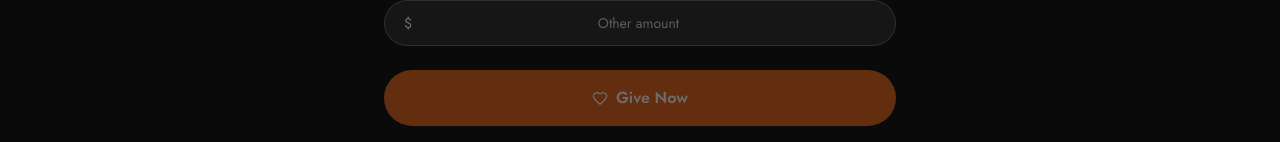
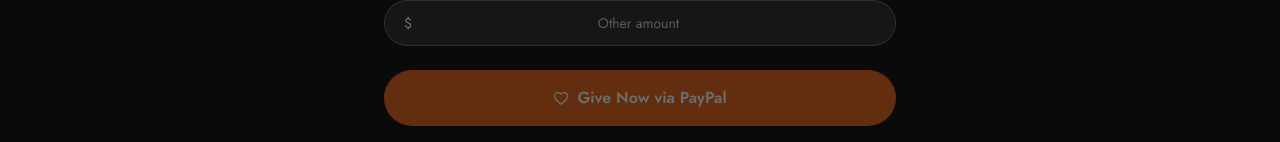
Before and after one commit to mhylandw/amburn-ministries, a React (Vite) app: page /donate in a window 1280 px wide. Shown: the part 785-927 px from the top of the page. Built offline with nearby package versions, Linux system fonts and the light colour scheme.

Commit message:
Wire PayPal.me donation link with preset + custom amounts

```diff
--- a/src/pages/Donate.jsx
+++ b/src/pages/Donate.jsx
@@ -1,31 +1,17 @@
 import { useState } from 'react'
-import { Heart, ArrowRight, Loader } from 'lucide-react'
+import { Heart, ArrowRight } from 'lucide-react'
 
 const PRESETS = [10, 25, 50, 100]
 
 export default function Donate() {
   const [amount, setAmount] = useState('')
   const [custom, setCustom] = useState('')
-  const [loading, setLoading] = useState(false)
 
   const finalAmount = custom || amount
 
-  async function handleGive() {
+  function handleGive() {
     if (!finalAmount || parseFloat(finalAmount) < 1) return
-    setLoading(true)
-    try {
-      const res = await fetch('/api/create-donation', {
-        method: 'POST',
-        headers: { 'Content-Type': 'application/json' },
-        body: JSON.stringify({ amount: finalAmount }),
-      })
-      const data = await res.json()
-      if (data.url) window.location.href = data.url
-    } catch (err) {
-      console.error(err)
-    } finally {
-      setLoading(false)
-    }
+    window.open(`https://www.paypal.me/amburnmedia/${parseFloat(finalAmount).toFixed(2)}`, '_blank', 'noopener,noreferrer')
   }
 
   return (
@@ -49,7 +35,6 @@
             We believe generosity is an act of worship. Thank you for partnering with what God is doing through this ministry.
           </p>
 
-          {/* Preset amounts */}
           <div className="flex gap-3 justify-center mb-4 flex-wrap">
             {PRESETS.map(p => (
               <button
@@ -66,7 +51,6 @@
             ))}
           </div>
 
-          {/* Custom amount */}
           <div className="relative mb-6">
             <span className="absolute left-5 top-1/2 -translate-y-1/2 text-white/40 font-sans text-sm">$</span>
             <input
@@ -81,13 +65,10 @@
 
           <button
             onClick={handleGive}
-            disabled={!finalAmount || loading}
-            className="w-full flex items-center justify-center gap-2 bg-flame-500 hover:bg-flame-400 disabled:opacity-40 text-white font-sans font-semibold px-8 py-4 rounded-full transition-colors mb-8"
+            disabled={!finalAmount}
+            className="w-full flex items-center justify-center gap-2 bg-flame-500 hover:bg-flame-400 disabled:opacity-40 text-white font-sans font-semibold px-8 py-4 rounded-full transition-colors mb-4"
           >
-            {loading
-              ? <><Loader size={16} className="animate-spin" /> Processing…</>
-              : <><Heart size={16} /> Give {finalAmount ? `$${parseFloat(finalAmount).toFixed(2)}` : 'Now'}</>
-            }
+            <Heart size={16} /> Give {finalAmount ? `$${parseFloat(finalAmount).toFixed(2)}` : 'Now'} via PayPal
           </button>
 
           <p className="text-white/30 text-xs font-sans">
```
